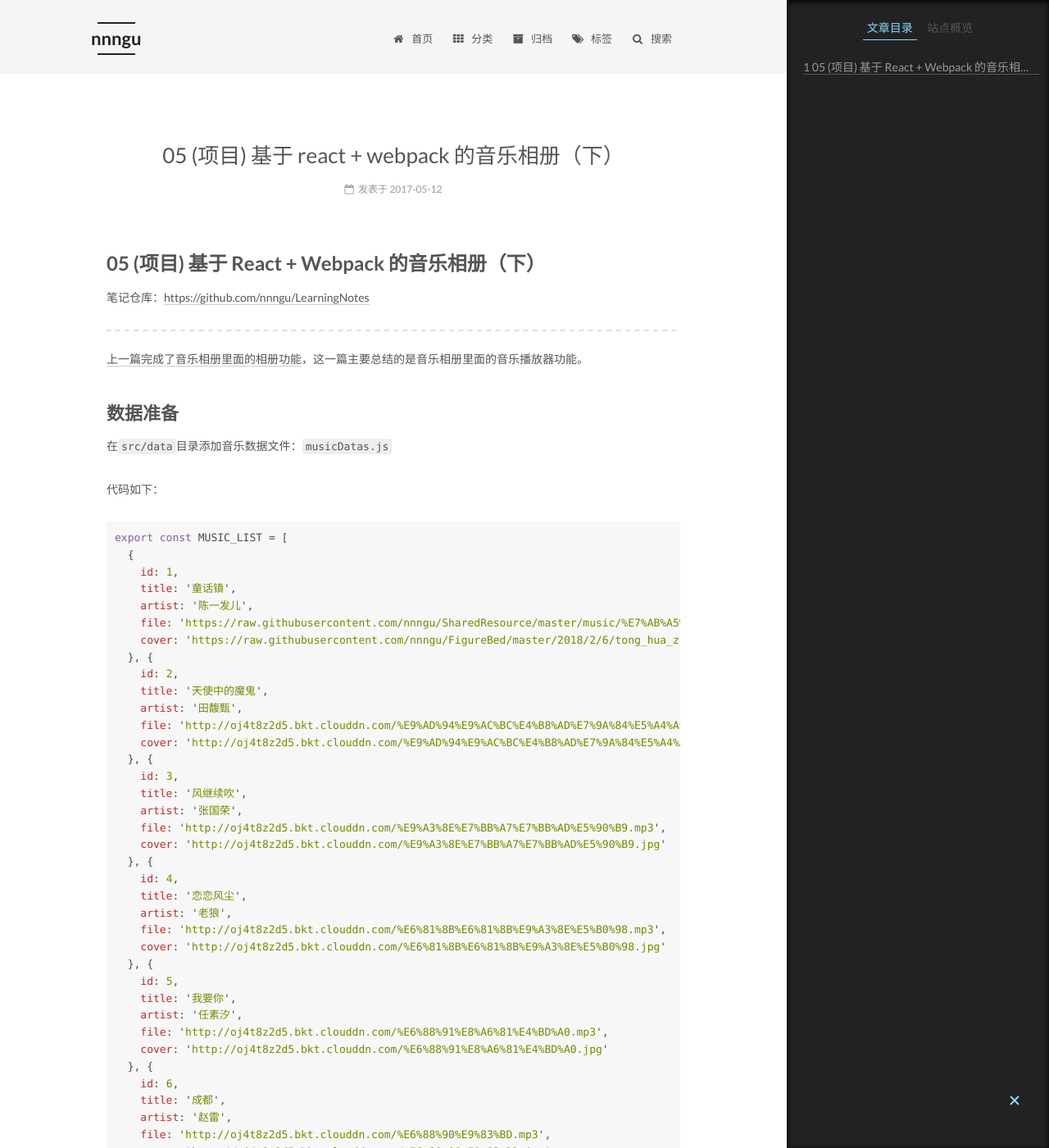
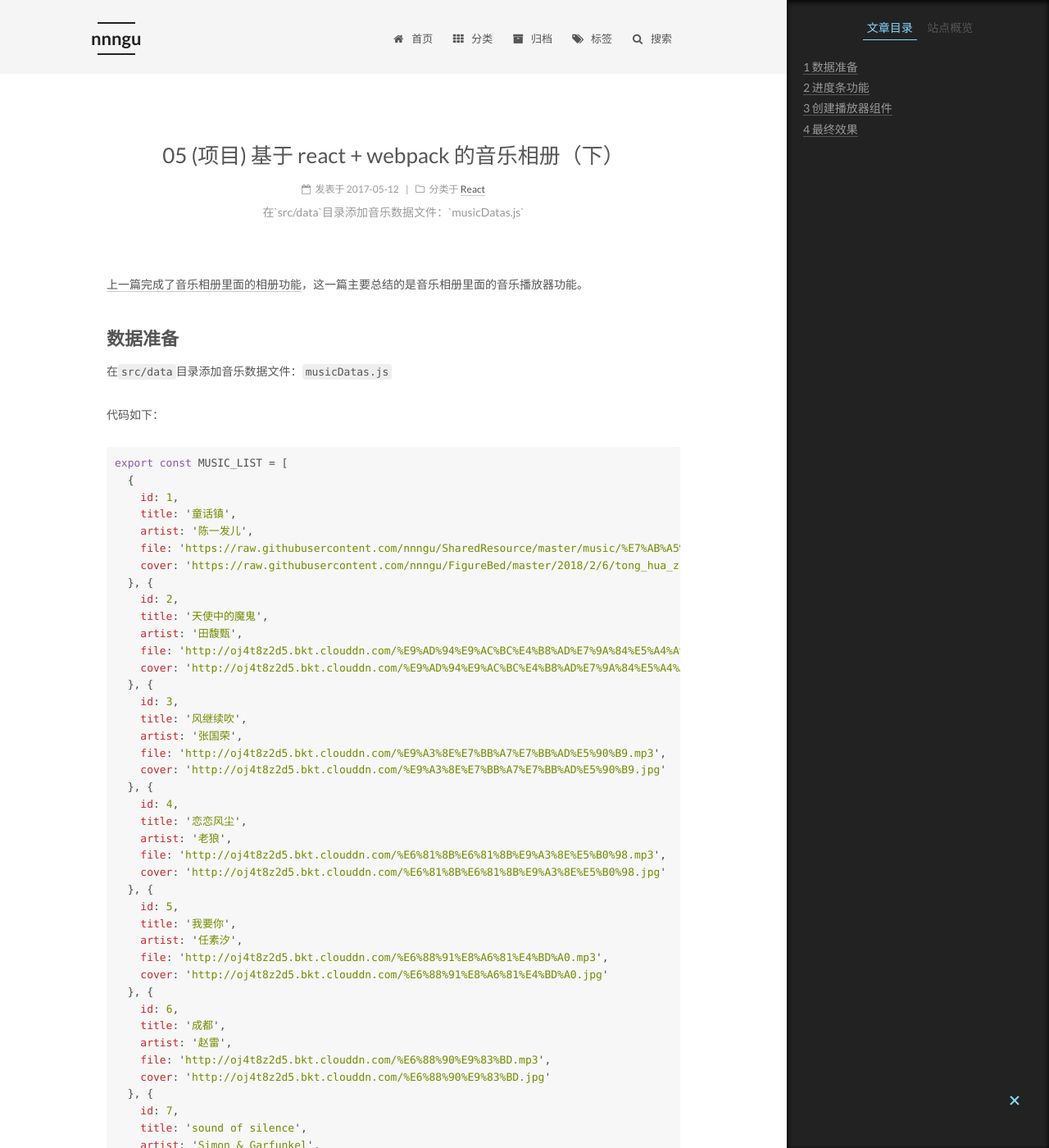
Before and after one commit to nnngu/LearningNotes, a Jekyll site: the page built from _posts/2017-05-12-05 (项目) 基于 React + Webpack 的音乐相册（下）.md, in a window 1280 px wide and 1400 px high. Shown: the whole window at 82% size. Built offline with Jekyll 4.4.1, drawn with Linux system fonts in a browser that asks for light colours.

Commit message:
修改文件: _posts/2017-05-12-05 (项目) 基于 React + Webpack 的音乐相册（下）.md

```diff
--- a/_posts/2017-05-12-05 (项目) 基于 React + Webpack 的音乐相册（下）.md
+++ b/_posts/2017-05-12-05 (项目) 基于 React + Webpack 的音乐相册（下）.md
@@ -1,7 +1,6 @@
-# 05 (项目) 基于 React + Webpack 的音乐相册（下）
-
-笔记仓库：[https://github.com/nnngu/LearningNotes](https://github.com/nnngu/LearningNotes)
-
+---
+categories: React
+description: 在`src/data`目录添加音乐数据文件：`musicDatas.js`
 ---
 
 [上一篇完成了音乐相册里面的相册功能](https://github.com/nnngu/LearningNotes/blob/master/React/04%20(%E9%A1%B9%E7%9B%AE)%20%E5%9F%BA%E4%BA%8E%20React%20%2B%20%20Webpack%20%E7%9A%84%E9%9F%B3%E4%B9%90%E7%9B%B8%E5%86%8C%EF%BC%88%E4%B8%8A%EF%BC%89.md)，这一篇主要总结的是音乐相册里面的音乐播放器功能。
```
